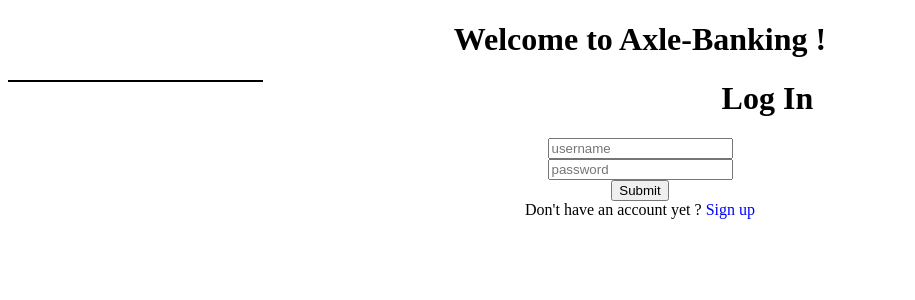
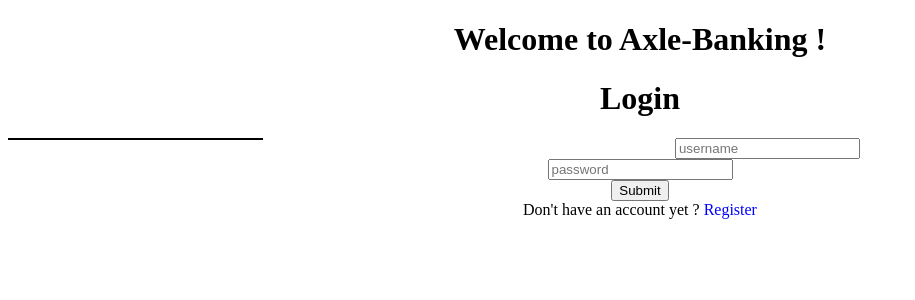
Before and after one commit to bank-app-gang/banking-app, an Angular app: page / in a window 1280 px wide. Shown: the top 300 px of the page, without its empty margins (0-915 px from the left). Built offline with nearby package versions, Linux system fonts and the light colour scheme.

Commit message:
for back end stuff

```diff
--- a/src/app/app.component.html
+++ b/src/app/app.component.html
@@ -1,8 +1,7 @@
 <!--The content below is only a placeholder and can be replaced.-->
 <div style="text-align:center">
-  <h1>
-    Welcome to {{ title }} !
-  </h1>
+  <h1> Welcome to {{ title }} !</h1>
+  <h1>Login</h1>
 
   <app-sign-in-form [userList]="users" (addNewUser)=" addNewUser($event)"></app-sign-in-form>
 
--- a/src/app/sign-in-form/sign-in-form.component.html
+++ b/src/app/sign-in-form/sign-in-form.component.html
@@ -1,4 +1,6 @@
+<div style="text-align:center">
   <div id="formWrapper">
+
 
     <div id="userList">
       <div *ngFor="let user of userList">
@@ -10,16 +12,17 @@
         <p>--------------------------</p>
       </div>
     </div>
+  </div>
     <form [formGroup]="logInForm" (ngSubmit)="logInFormHandler()" *ngIf="showLogIn">
 
-    <h1>Log In</h1>
+
       <div id="returnMessage" [innerHTML]="returnMessage"></div>
       <input type="text" formControlName="username" name="username" placeholder="username" />
       <br />
       <input type="password" formControlName="password" name="password" placeholder="password" />
       <br />
       <input type="submit" /><br />
-    Don't have an account yet ? <a (click)="switchFormDisplay()">Sign up</a>
+      Don't have an account yet ? <a (click)="switchFormDisplay()">Register</a>
     </form>
 
     <form [formGroup]="signUpForm" (ngSubmit)="signUpFormHandler()" *ngIf="showSignUp">
@@ -33,7 +36,7 @@
       <input type="password" formControlName="repassword" name="repassword" placeholder=" re enter password" />
       <br />
       <input type="submit" /><br />
-    Already have an account ? <a (click)="switchFormDisplay()">Log In</a>
+      Already have an account? <a (click)="switchFormDisplay()">Log In</a>
     </form>
 
   </div>
```
Also changed, not shown: src/app/my-account/myaccount.component.html (added). Lines whose indentation alone changed are shown as unchanged.
